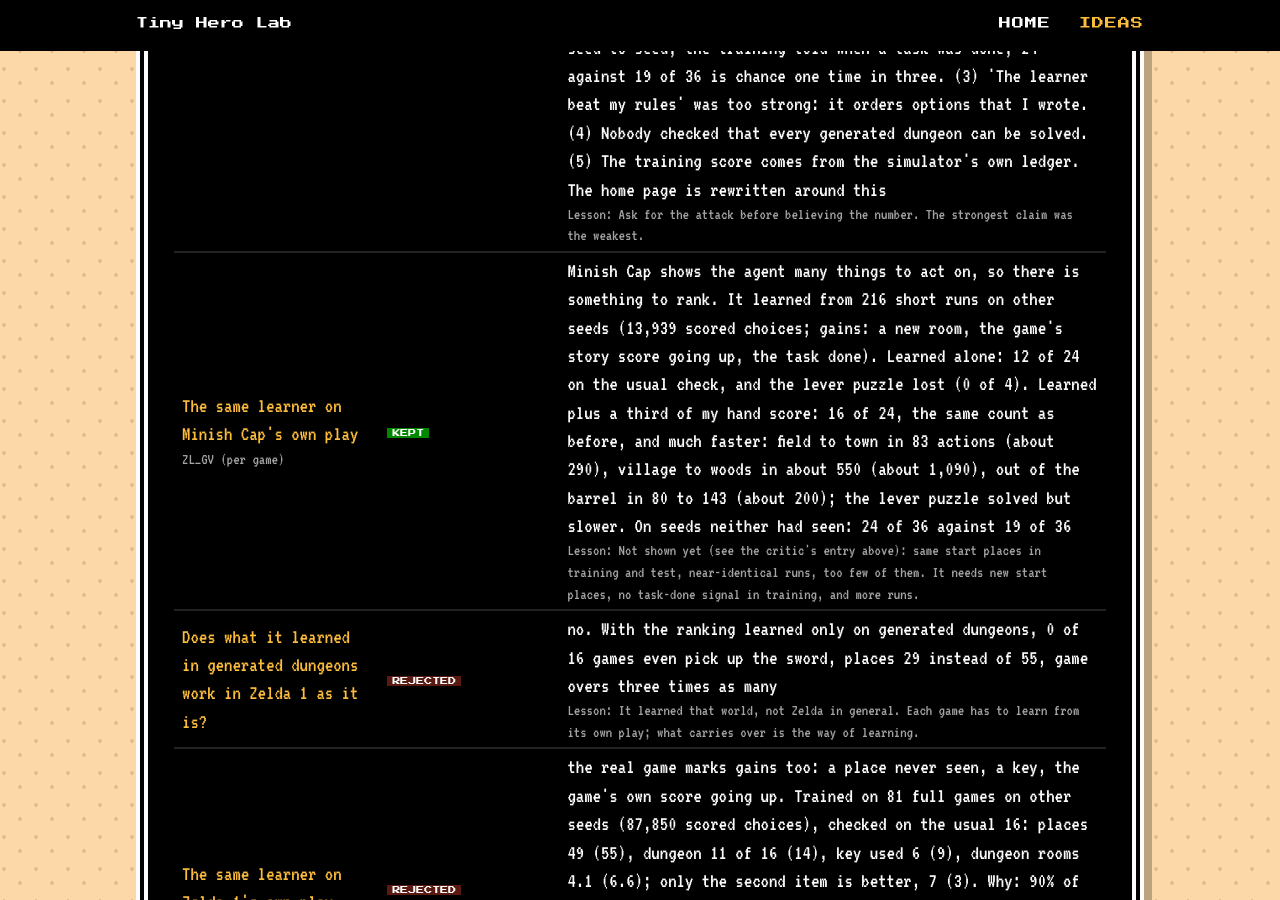
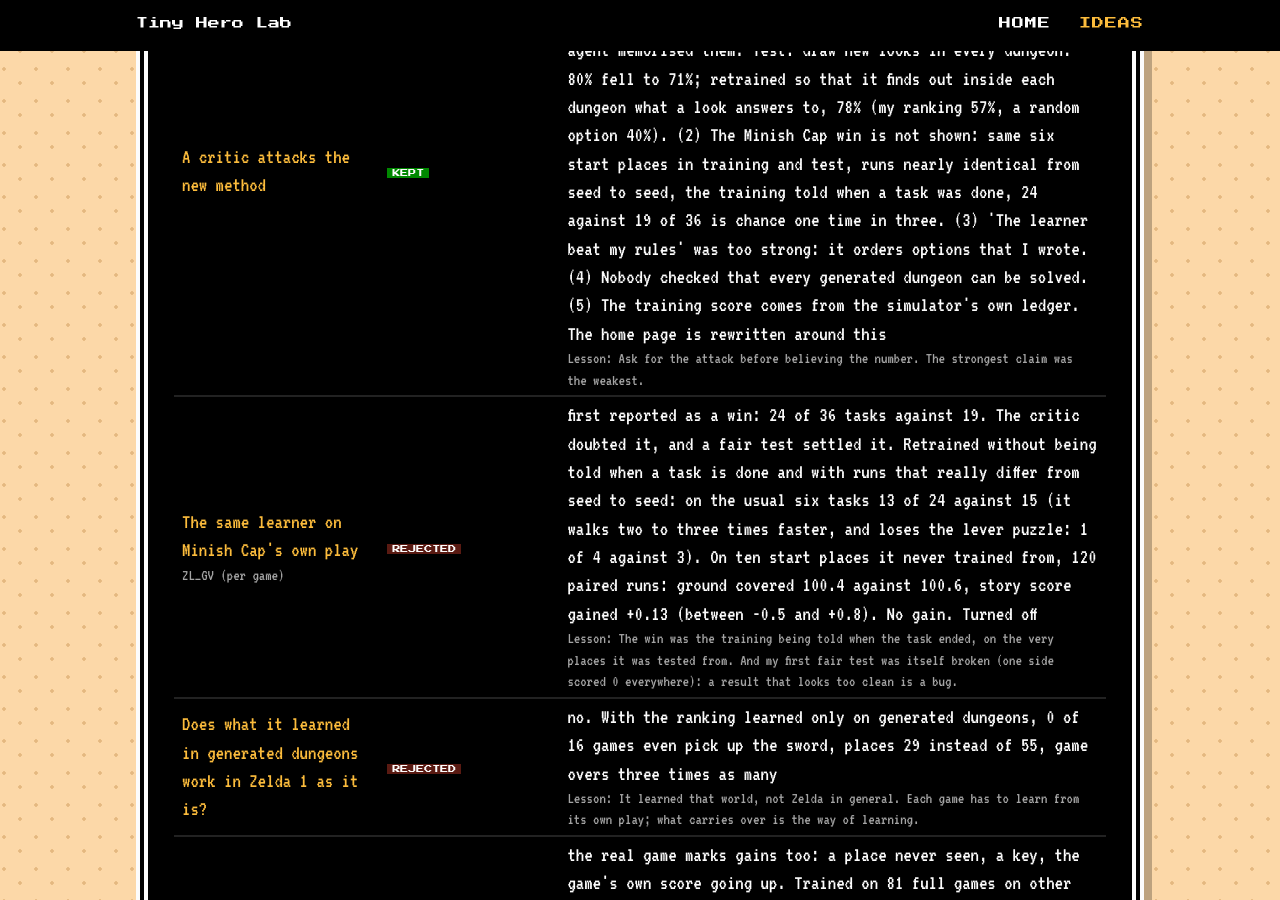
Before and after one commit to sofianedjerbi/zelda-agent-devblog, a Jekyll site: the page built from ideas.html, in a window 1280 px wide and 900 px high, scrolled down 7071 px. Built offline with Jekyll 4.4.1, drawn with Linux system fonts in a browser that asks for light colours; some of the changed text lies outside the part shown.

Commit message:
Minish Cap: the learned ranking does not hold in a fair test; turned off; page corrected
Co-Authored-By: Claude Fable 5.2 <noreply@anthropic.com>
Claude-Session: https://claude.ai/code/session_011zaXs3MpTYuwKudv5WyDZs

```diff
--- a/_data/lessons.yml
+++ b/_data/lessons.yml
@@ -1,6 +1,8 @@
 # Rules I learned the hard way. Read at every step back.
 - rule: "Never train blind: check the real KPI during training, stop early if it doesn't move."
   why: "User rule. Reflex v1 trained 40 minutes on its own reward, then turned out barely better than standing still. Every training run now runs the combat test every 30k steps against 'stand still' and stops if it isn't ahead by the third check."
+- rule: "Test from places the learner never started from, and never tell it in training what the test rewards."
+  why: "Minish Cap's learned ranking 'won' 24 to 19 when trained with a bonus at each task's end and tested from the same six start places. Without the bonus and from ten new places: no difference at all, and fewer tasks solved."
 - rule: "Before a big number goes on the home page, have it attacked by someone who did not produce it."
   why: "80% on never-seen dungeons was partly memorised looks (71% once every dungeon drew its own), and the Minish Cap 'win' was 5 runs on the same start places. I found neither; a read-only critic found both in two minutes."
 - rule: "A practice world must not let the agent carry facts from one episode to the next, or it learns the world and not the skill."
--- a/_data/tried.yml
+++ b/_data/tried.yml
@@ -4,7 +4,7 @@
   items:
     - {name: "Train the practice ranking only on what a player can see", status: kept, result: "the critic was right that the training score read the simulator's own record of progress, and that the agent could even see its count. Both removed: the score is now a room never seen, a key more, something new in the bag, a shut passage open, the dungeon solved, death. Set I may look at: 322 of 400 (319 with the record). Never-opened set: 77% (78% with it)", lesson: "The record was not doing the work. Good to know before trying the same in a real game, which has no such record."}
     - {name: "A critic attacks the new method", status: kept, result: "I asked a second agent, read-only, to find what was wrong or oversold. It was right on most points. (1) The 'looks' were the simulator's own kinds renamed, the same in every dungeon: the agent memorised them. Test: draw new looks in every dungeon. 80% fell to 71%; retrained so that it finds out inside each dungeon what a look answers to, 78% (my ranking 57%, a random option 40%). (2) The Minish Cap win is not shown: same six start places in training and test, runs nearly identical from seed to seed, the training told when a task was done, 24 against 19 of 36 is chance one time in three. (3) 'The learner beat my rules' was too strong: it orders options that I wrote. (4) Nobody checked that every generated dungeon can be solved. (5) The training score comes from the simulator's own ledger. The home page is rewritten around this", lesson: "Ask for the attack before believing the number. The strongest claim was the weakest."}
-    - {name: "The same learner on Minish Cap's own play", switch: "GV (per game)", status: kept, result: "Minish Cap shows the agent many things to act on, so there is something to rank. It learned from 216 short runs on other seeds (13,939 scored choices; gains: a new room, the game's story score going up, the task done). Learned alone: 12 of 24 on the usual check, and the lever puzzle lost (0 of 4). Learned plus a third of my hand score: 16 of 24, the same count as before, and much faster: field to town in 83 actions (about 290), village to woods in about 550 (about 1,090), out of the barrel in 80 to 143 (about 200); the lever puzzle solved but slower. On seeds neither had seen: 24 of 36 against 19 of 36", lesson: "Not shown yet (see the critic's entry above): same start places in training and test, near-identical runs, too few of them. It needs new start places, no task-done signal in training, and more runs."}
+    - {name: "The same learner on Minish Cap's own play", switch: "GV (per game)", status: rejected, result: "first reported as a win: 24 of 36 tasks against 19. The critic doubted it, and a fair test settled it. Retrained without being told when a task is done and with runs that really differ from seed to seed: on the usual six tasks 13 of 24 against 15 (it walks two to three times faster, and loses the lever puzzle: 1 of 4 against 3). On ten start places it never trained from, 120 paired runs: ground covered 100.4 against 100.6, story score gained +0.13 (between -0.5 and +0.8). No gain. Turned off", lesson: "The win was the training being told when the task ended, on the very places it was tested from. And my first fair test was itself broken (one side scored 0 everywhere): a result that looks too clean is a bug."}
     - {name: "Does what it learned in generated dungeons work in Zelda 1 as it is?", status: rejected, result: "no. With the ranking learned only on generated dungeons, 0 of 16 games even pick up the sword, places 29 instead of 55, game overs three times as many", lesson: "It learned that world, not Zelda in general. Each game has to learn from its own play; what carries over is the way of learning."}
     - {name: "The same learner on Zelda 1's own play", status: rejected, result: "the real game marks gains too: a place never seen, a key, the game's own score going up. Trained on 81 full games on other seeds (87,850 scored choices), checked on the usual 16: places 49 (55), dungeon 11 of 16 (14), key used 6 (9), dungeon rooms 4.1 (6.6); only the second item is better, 7 (3). Why: 90% of the agent's choices in Zelda 1 are 'which exit of this room', and it almost never sees a thing to act on (21 times in 59,000 choices). There is nothing for a learner to rank", lesson: "Learning won where the agent sees many options. In Zelda 1 the limit is what it sees, and the travel between rooms, which my rules still decide."}
     - {name: "Learned: which option to take, from what followed its own choices", switch: GV, status: kept, result: "after three of my rules failed in a row I stopped writing rules for 'what next'. The agent's options stay the same; what ranks them is learned. It plays 3,000 training dungeons per round, takes a random option a quarter of the time, and each choice is scored by what followed: first-time gains (a room, a key, a way opened), the dungeon solved, death. A small network learns that score from 33 numbers that name no game. Six rounds, five minutes, the set I may look at checked after every round: 256 -> 319 of 400. Never-opened set, run once: 64% -> 80% (322 of 400), median steps 949 -> 439, deaths 52 -> 32, hardest levels 27 -> 49 of 80", lesson: "The learner beat two days of my rules in five minutes. Give it the options and the outcomes; do not write the ranking."}
--- a/index.html
+++ b/index.html
@@ -13,7 +13,7 @@ layout: default
     <tr><th>Game</th><th>What happened when the agent learned to rank its own options</th></tr>
     <tr><td class="lab"><b>Zelda 1</b>, with what it learned in generated dungeons</td><td class="lab">Fails. 0 of 16 games even pick up the sword. It had learned that world, not Zelda.</td></tr>
     <tr><td class="lab"><b>Zelda 1</b>, learning from its own 81 games</td><td class="lab">Loses. Places 49 instead of 55, key used in 6 games instead of 9. The agent sees almost nothing to act on there: 90% of its choices are "which exit".</td></tr>
-    <tr><td class="lab"><b>Minish Cap</b>, learning from its own 216 short runs</td><td class="lab">Not shown yet. 24 of 36 tasks instead of 19, and faster, but: the test starts from the same six saved places as the training, the runs are nearly identical from seed to seed, the training was told when each task was done, and 24 against 19 can happen by chance one time in three. From the game's start it reaches the first story wall in 8 of 8 games (4 of 8 without) and never passes it.</td></tr>
+    <tr><td class="lab"><b>Minish Cap</b>, learning from its own 216 short runs</td><td class="lab">No. An earlier version of this page said "yes, a first". Tested fairly - ten start places it never trained from, 120 paired runs, the training no longer told when a task is done - it covers the same ground (100.4 against 100.6 places) and gains the same story score. On the usual six tasks it walks two to three times faster but solves fewer: 13 of 24 against 15, losing the lever puzzle. Turned off.</td></tr>
   </table></div>
   <p class="note">Zelda 1 itself, with my hand-written ranking: dungeon in 14 of 16 games, 10 dungeon rooms in 3, boss in 0. No real dungeon has been finished.</p>
 
```
